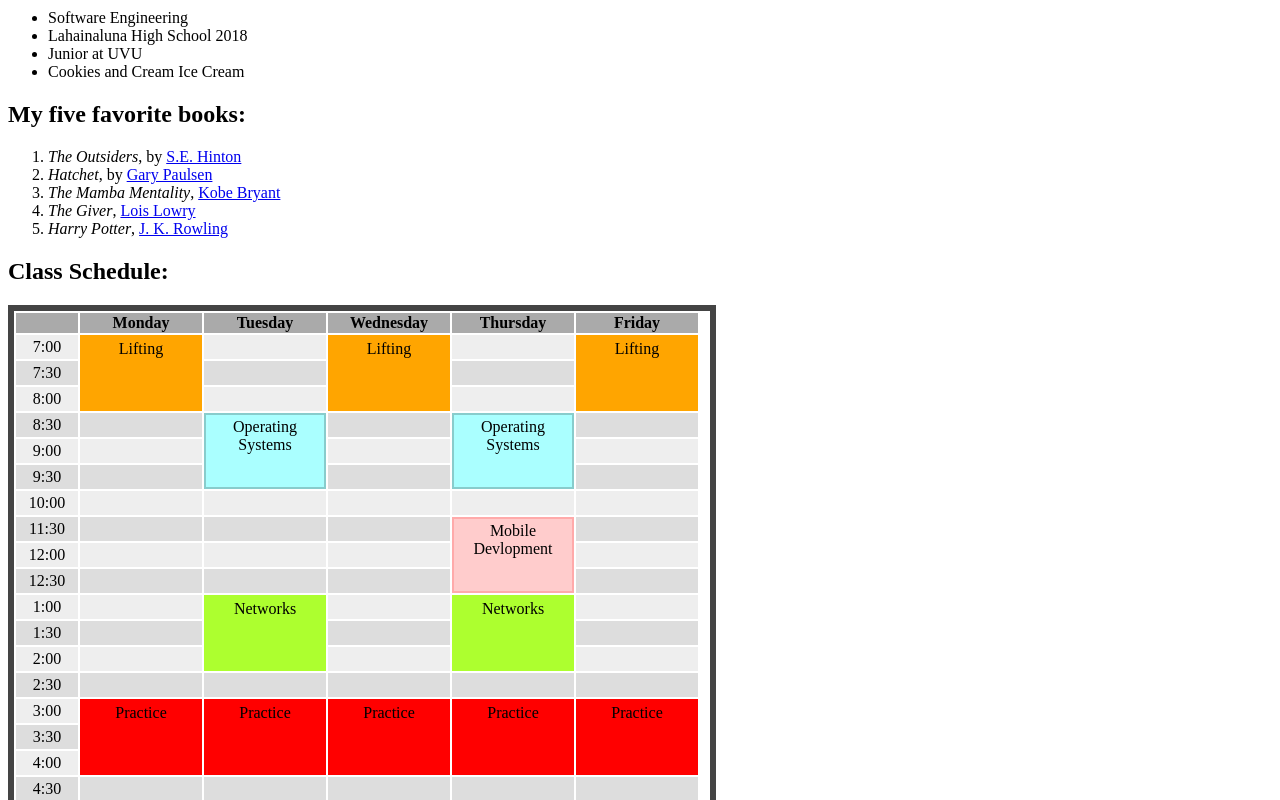
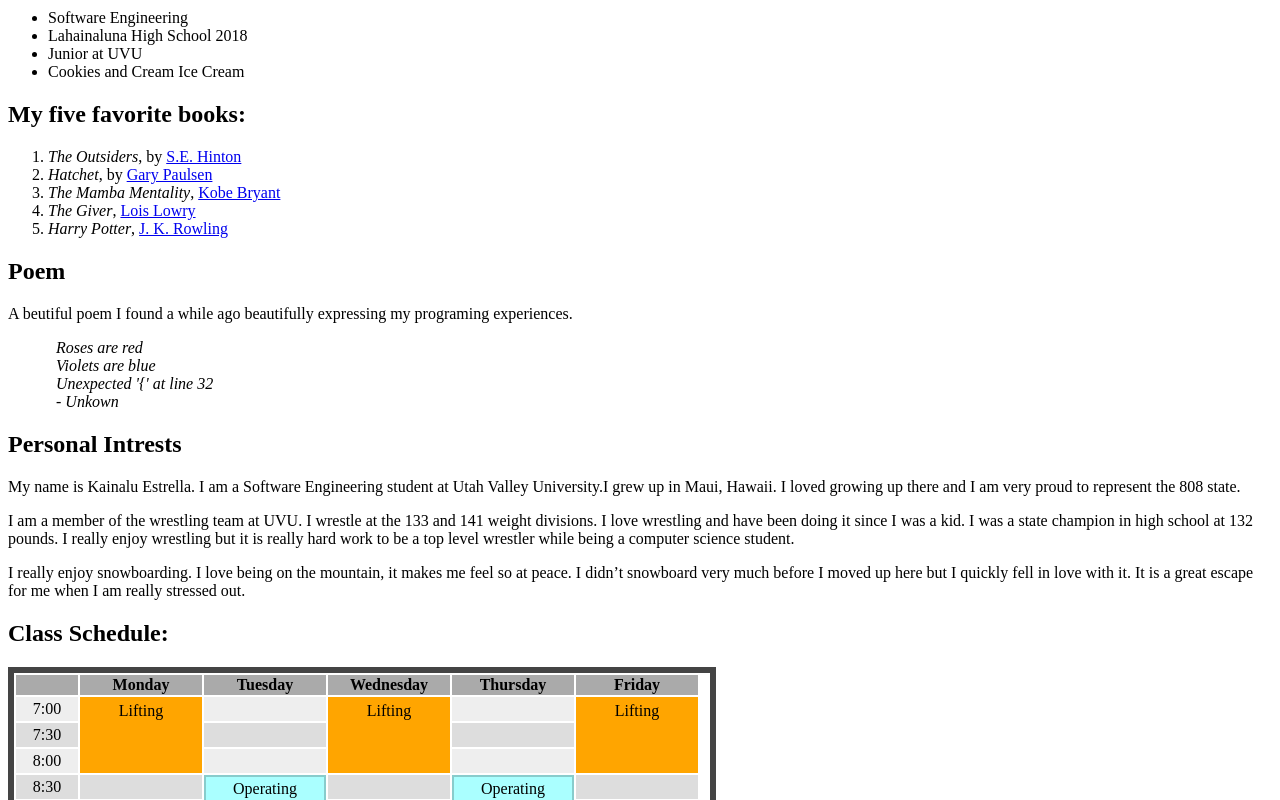
Before and after one commit to ktestrella/ktestrella.github.io, a plain HTML site: page index.html in a window 1280 px wide. Shown: the part 424-1224 px from the top of the page. Drawn offline with Linux system fonts and the light colour scheme.

Commit message:
All parts of project

```diff
--- a/index.html
+++ b/index.html
@@ -25,6 +25,19 @@
                 <li><i>The Giver</i>, <a href="http://loislowry.com/">Lois Lowry</a></li>
                 <li><i>Harry Potter</i>, <a href="http://www.jkrowling.com/">J. K. Rowling</a></li>
             </ol>
+        <h2>Poem</h2>
+            <p>A beutiful poem I found a while ago beautifully expressing my programing experiences.</p>
+            <p class = "poem">
+            Roses are red <br>
+            Violets are blue <br>
+            Unexpected '{' at line 32 <br>
+            - Unkown
+            </p>
+
+        <h2>Personal Intrests</h2>
+            <p>My name is Kainalu Estrella. I am a Software Engineering student at Utah Valley University.I grew up in Maui, Hawaii. I loved growing up there and I am very proud to represent the 808 state. </p>
+            <p>I am a member of the wrestling team at UVU. I wrestle at the 133 and 141 weight divisions. I love wrestling and have been doing it since I was a kid. I was a state champion in high school at 132 pounds. I really enjoy wrestling but it is really hard work to be a top level wrestler while being a computer science student. </p>
+            <p>I really enjoy snowboarding. I love being on the mountain, it makes me feel so at peace. I didn’t snowboard very much before I moved up here but I quickly fell in love with it. It is a great escape for me when I am really stressed out. </p>
 
             <h2>Class Schedule:</h2>
             <table>
--- a/styling/style.css
+++ b/styling/style.css
@@ -1,4 +1,8 @@
-
+.poem
+{
+    margin-left: .5in;
+    font-style: italic;
+}
 table {
     border: 6px;
     width: 660px;
```
